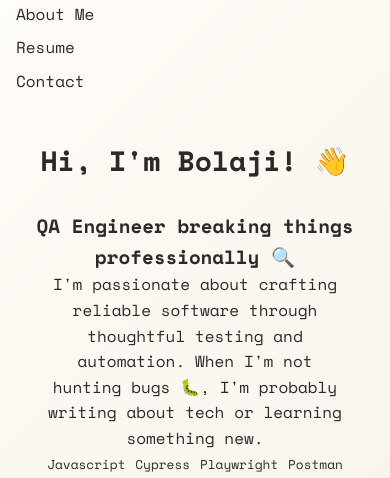
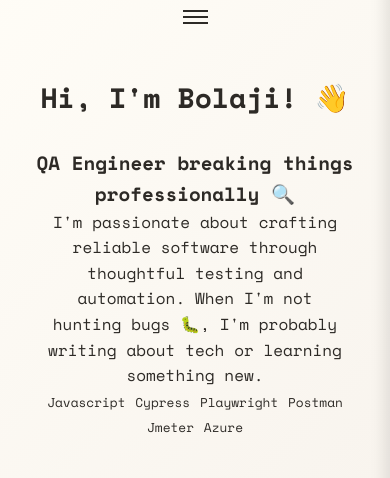
Before and after one commit to temibolaji/my-website, a website: page src/index.html in a window 390 px wide. Shown: the part 61-539 px from the top of the page. Drawn offline with nearby package versions, Linux system fonts and the light colour scheme.

Commit message:
hamburger menu for mobile screens

```diff
--- a/src/index.html
+++ b/src/index.html
@@ -22,6 +22,11 @@
     <header>
         <nav class="nav-container">
             <div class="logo">Bolaji Awosika | QA Engineer</div>
+            <div class="hamburger">
+                <span></span>
+                <span></span>
+                <span></span>
+            </div>
             <ul class="nav-links">
                 <li><a href="#hero">About Me</a></li>
                 <li><a href="assets/files/resume.pdf" download>Resume</a></li>
--- a/src/styles/style.css
+++ b/src/styles/style.css
@@ -99,6 +99,68 @@ body {
 
 .nav-links a:hover::after {
     width: 100%;
+}
+
+/* Add these new styles after your existing navigation styles */
+.hamburger {
+    display: none;
+    flex-direction: column;
+    gap: 4px;
+    cursor: pointer;
+    padding: 8px;
+    z-index: 1000;
+}
+
+.hamburger span {
+    display: block;
+    width: 25px;
+    height: 2px;
+    background-color: var(--text-color);
+    transition: all 0.3s ease;
+}
+
+@media screen and (max-width: 768px) {
+    .hamburger {
+        display: flex;
+    }
+
+    .nav-links {
+        position: fixed;
+        top: 0;
+        right: -100%;
+        width: 70%;
+        height: 100vh;
+        background: var(--background-color);
+        flex-direction: column;
+        align-items: center;
+        justify-content: center;
+        transition: right 0.3s ease;
+        z-index: 999;
+        box-shadow: -5px 0 15px rgba(0, 0, 0, 0.1);
+    }
+
+    .nav-links.active {
+        right: 0;
+    }
+
+    .nav-links a {
+        padding: 1rem;
+        width: 100%;
+        text-align: center;
+    }
+
+    /* Hamburger animation classes */
+    .hamburger.active span:nth-child(1) {
+        transform: translateY(6px) rotate(45deg);
+    }
+
+    .hamburger.active span:nth-child(2) {
+        opacity: 0;
+    }
+
+    .hamburger.active span:nth-child(3) {
+        transform: translateY(-6px) rotate(-45deg);
+    }
 }
 
 /* Hero Section */
```
Also changed, not shown: src/js/main.js (added, +25 -0 lines).
